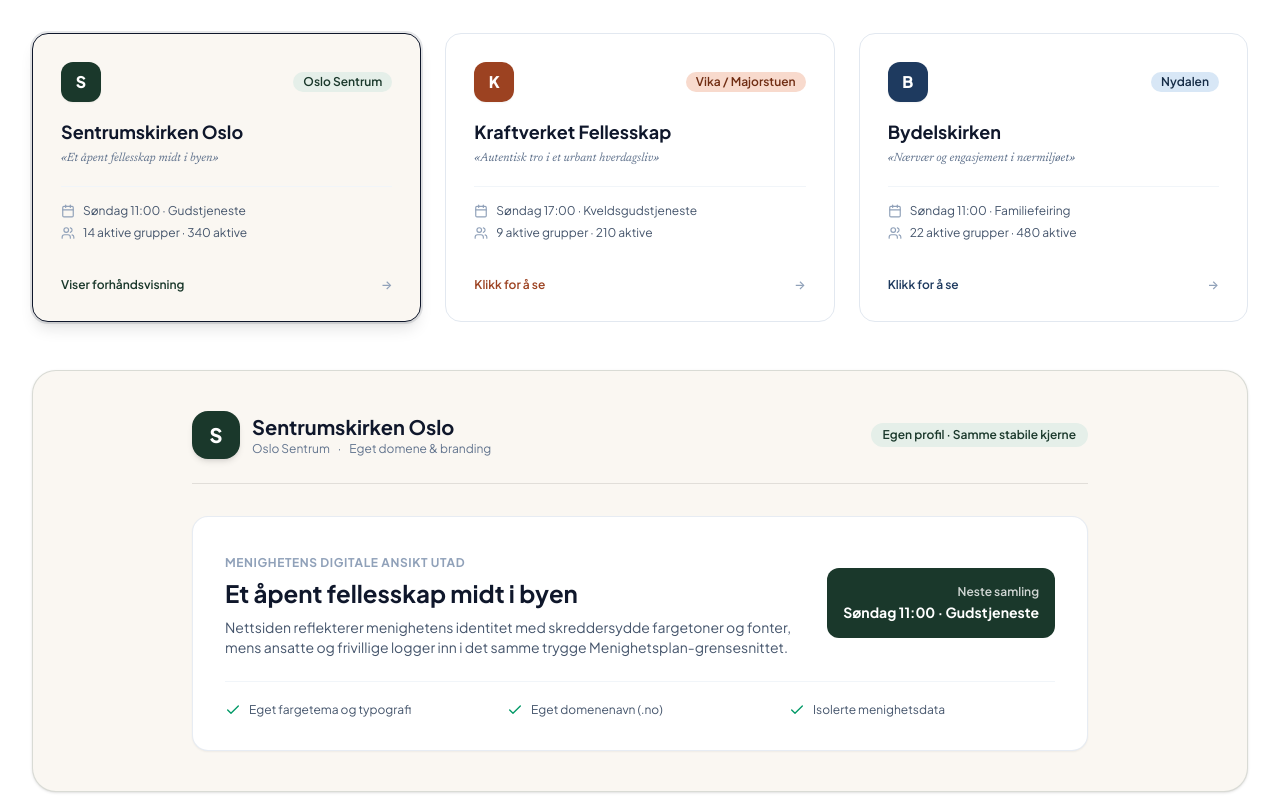
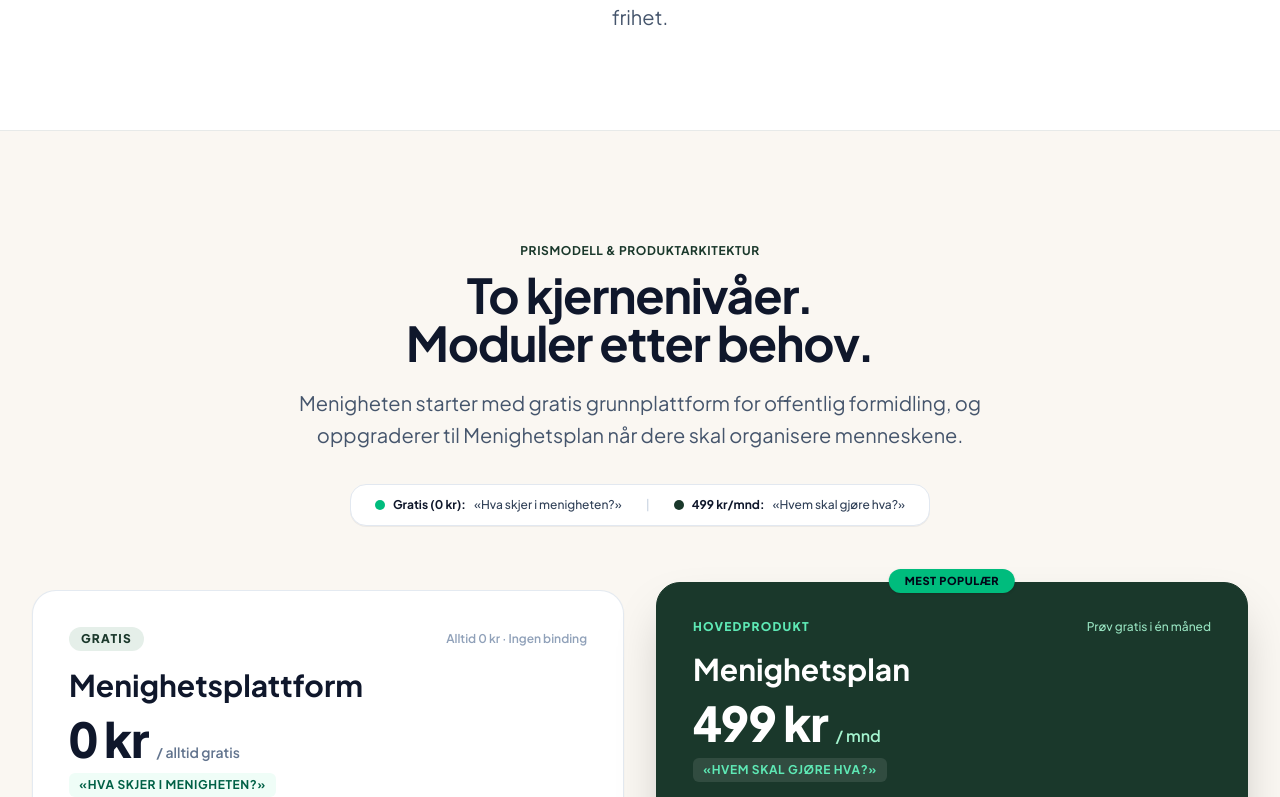
Before and after one commit to magnato-tech/MenighetsplanPresentasjon, a React (Vite) app: page / in a window 1280 px wide. Shown: the part 7703-8500 px from the top of the page. Built offline with nearby package versions, Linux system fonts and the light colour scheme.

Commit message:
Fjern de oppdiktede menighetene fra salgssiden.
Behold setningen om særpreg, farger og logo, uten kortene med medlemsstall og egne domener.

Co-authored-by: Magnar  <magnato-tech@users.noreply.github.com>

```diff
--- a/src/components/ChurchesShowcase.tsx
+++ b/src/components/ChurchesShowcase.tsx
@@ -1,18 +1,9 @@
-import React, { useState } from 'react';
-import { Sparkles, Calendar, Users, ArrowRight, Check } from 'lucide-react';
-import { MOCK_CHURCHES, ChurchProfile } from '../data/mockData';
+import React from 'react';
 
 export const ChurchesShowcase: React.FC = () => {
-  const [selectedChurchId, setSelectedChurchId] = useState<string>('sentrumskirken');
-
-  const selectedChurch = MOCK_CHURCHES.find(c => c.id === selectedChurchId) || MOCK_CHURCHES[0];
-
   return (
-    <section id="menigheter" className="py-20 lg:py-28 bg-white border-b border-[#1A382B]/10">
-      <div className="max-w-7xl mx-auto px-4 sm:px-6 lg:px-8">
-
-        {/* Section Header */}
-        <div className="max-w-3xl mx-auto text-center mb-16">
+    <section id="menigheter" className="py-20 lg:py-24 bg-white border-b border-[#1A382B]/10">
+      <div className="max-w-3xl mx-auto px-4 sm:px-6 lg:px-8 text-center">
         <div className="text-xs font-bold uppercase tracking-wider text-[#1A382B] mb-3">
           Fleksibilitet & Identitet
         </div>
@@ -23,147 +14,6 @@ export const ChurchesShowcase: React.FC = () => {
           Menighetsplan tilpasses hver enkelt menighets særpreg, farger og logo uten at selve plattformen blir fragmentert. Én felles kodebase – full lokal frihet.
         </p>
       </div>
-
-        {/* 3 Selectable Church Cards */}
-        <div className="grid grid-cols-1 md:grid-cols-3 gap-6 mb-12">
-          {MOCK_CHURCHES.map((church) => {
-            const isSelected = church.id === selectedChurchId;
-            return (
-              <div
-                key={church.id}
-                onClick={() => setSelectedChurchId(church.id)}
-                className={`p-6 sm:p-7 rounded-2xl border transition-all duration-200 cursor-pointer text-left flex flex-col justify-between ${
-                  isSelected
-                    ? 'border-slate-900 shadow-lg ring-2 ring-slate-900/10 bg-[#FAF7F2]'
-                    : 'border-slate-200 bg-white hover:border-slate-300 hover:bg-slate-50/50'
-                }`}
-              >
-                <div>
-                  <div className="flex items-center justify-between mb-4">
-                    {/* Church logo mark with church specific accent */}
-                    <div
-                      className="w-10 h-10 rounded-xl flex items-center justify-center font-black text-white text-base shadow-xs"
-                      style={{ backgroundColor: church.accentColor }}
-                    >
-                      {church.name[0]}
-                    </div>
-
-                    <span
-                      className="text-xs font-semibold px-2.5 py-0.5 rounded-full"
-                      style={{ backgroundColor: church.badgeBg, color: church.badgeText }}
-                    >
-                      {church.location}
-                    </span>
-                  </div>
-
-                  <h3 className="text-lg font-bold text-slate-900">{church.name}</h3>
-                  <p className="text-xs text-slate-500 mt-1 italic font-serif">
-                    «{church.tagline}»
-                  </p>
-
-                  <div className="mt-5 pt-4 border-t border-slate-100 text-xs space-y-1.5 text-slate-600">
-                    <div className="flex items-center gap-2">
-                      <Calendar className="w-3.5 h-3.5 text-slate-400" />
-                      <span>{church.nextEvent}</span>
-                    </div>
-                    <div className="flex items-center gap-2">
-                      <Users className="w-3.5 h-3.5 text-slate-400" />
-                      <span>{church.activeGroups} aktive grupper · {church.membersCount}</span>
-                    </div>
-                  </div>
-                </div>
-
-                <div className="mt-6 pt-3 flex items-center justify-between text-xs font-semibold">
-                  <span style={{ color: church.accentColor }}>
-                    {isSelected ? 'Viser forhåndsvisning' : 'Klikk for å se'}
-                  </span>
-                  <span className="text-slate-400">→</span>
-                </div>
-              </div>
-            );
-          })}
-        </div>
-
-        {/* Dynamic Interactive Preview Canvas reflecting the selected Church */}
-        <div
-          className="rounded-3xl p-6 sm:p-10 border transition-all duration-300 shadow-sm"
-          style={{ backgroundColor: selectedChurch.primaryBg, borderColor: `${selectedChurch.accentColor}25` }}
-        >
-          <div className="max-w-4xl mx-auto">
-
-            {/* Top Preview Bar */}
-            <div className="flex flex-col sm:flex-row sm:items-center justify-between gap-4 pb-6 border-b border-black/10">
-              <div className="flex items-center gap-3">
-                <div
-                  className="w-12 h-12 rounded-2xl flex items-center justify-center text-white font-extrabold text-xl shadow-md"
-                  style={{ backgroundColor: selectedChurch.accentColor }}
-                >
-                  {selectedChurch.name[0]}
-                </div>
-                <div>
-                  <h4 className="text-xl font-bold text-slate-900">{selectedChurch.name}</h4>
-                  <div className="text-xs text-slate-500 flex items-center gap-2">
-                    <span>{selectedChurch.location}</span>
-                    <span>·</span>
-                    <span>Eget domene & branding</span>
-                  </div>
-                </div>
-              </div>
-
-              <div className="flex items-center gap-2">
-                <span
-                  className="text-xs font-semibold px-3 py-1 rounded-full"
-                  style={{ backgroundColor: selectedChurch.badgeBg, color: selectedChurch.badgeText }}
-                >
-                  Egen profil · Samme stabile kjerne
-                </span>
-              </div>
-            </div>
-
-            {/* Inner Church Site Snippet */}
-            <div className="mt-8 bg-white rounded-2xl p-6 sm:p-8 border border-slate-200/80 shadow-xs">
-              <div className="flex flex-col sm:flex-row items-start sm:items-center justify-between gap-4">
-                <div>
-                  <span className="text-xs font-bold uppercase tracking-wider text-slate-400">
-                    Menighetens digitale ansikt utad
-                  </span>
-                  <h5 className="text-2xl font-bold text-slate-900 mt-1">
-                    {selectedChurch.tagline}
-                  </h5>
-                  <p className="text-sm text-slate-600 mt-2 max-w-xl">
-                    Nettsiden reflekterer menighetens identitet med skreddersydde fargetoner og fonter, mens ansatte og frivillige logger inn i det samme trygge Menighetsplan-grensesnittet.
-                  </p>
-                </div>
-
-                <div
-                  className="p-4 rounded-xl text-white text-xs font-semibold shrink-0 text-center sm:text-right"
-                  style={{ backgroundColor: selectedChurch.accentColor }}
-                >
-                  <div className="opacity-80">Neste samling</div>
-                  <div className="text-sm font-bold mt-0.5">{selectedChurch.nextEvent}</div>
-                </div>
-              </div>
-
-              <div className="mt-6 pt-5 border-t border-slate-100 grid grid-cols-1 sm:grid-cols-3 gap-4 text-xs text-slate-600">
-                <div className="flex items-center gap-2">
-                  <Check className="w-4 h-4 text-emerald-600" />
-                  <span>Eget fargetema og typografi</span>
-                </div>
-                <div className="flex items-center gap-2">
-                  <Check className="w-4 h-4 text-emerald-600" />
-                  <span>Eget domenenavn (.no)</span>
-                </div>
-                <div className="flex items-center gap-2">
-                  <Check className="w-4 h-4 text-emerald-600" />
-                  <span>Isolerte menighetsdata</span>
-                </div>
-              </div>
-            </div>
-
-          </div>
-        </div>
-
-      </div>
     </section>
   );
 };
--- a/src/data/mockData.ts
+++ b/src/data/mockData.ts
@@ -13,22 +13,6 @@ export interface CalendarEvent {
   location: string;
   speakerOrLeader: string;
   description: string;
-}
-
-export interface ChurchProfile {
-  id: string;
-  name: string;
-  location: string;
-  tagline: string;
-  accentColor: string;
-  primaryBg: string;
-  secondaryBg: string;
-  textColor: string;
-  badgeBg: string;
-  badgeText: string;
-  nextEvent: string;
-  membersCount: string;
-  activeGroups: number;
 }
 
 export interface ModuleItem {
@@ -97,54 +81,6 @@ export const MOCK_CALENDAR_EVENTS: CalendarEvent[] = [
     location: 'Kjellerstua',
     speakerOrLeader: 'Kasper & Lea',
     description: 'Sosialt, lovsang, kiosk og kafé for ungdom fra 13 til 19 år.'
-  }
-];
-
-export const MOCK_CHURCHES: ChurchProfile[] = [
-  {
-    id: 'sentrumskirken',
-    name: 'Sentrumskirken Oslo',
-    location: 'Oslo Sentrum',
-    tagline: 'Et åpent fellesskap midt i byen',
-    accentColor: '#1A382B',
-    primaryBg: '#FAF7F2',
-    secondaryBg: '#F1F7F3',
-    textColor: '#1A382B',
-    badgeBg: '#E5EFE9',
-    badgeText: '#1A382B',
-    nextEvent: 'Søndag 11:00 · Gudstjeneste',
-    membersCount: '340 aktive',
-    activeGroups: 14
-  },
-  {
-    id: 'kraftverket',
-    name: 'Kraftverket Fellesskap',
-    location: 'Vika / Majorstuen',
-    tagline: 'Autentisk tro i et urbant hverdagsliv',
-    accentColor: '#9C4221',
-    primaryBg: '#FDF8F5',
-    secondaryBg: '#FBECE6',
-    textColor: '#702D13',
-    badgeBg: '#F8DACD',
-    badgeText: '#702D13',
-    nextEvent: 'Søndag 17:00 · Kveldsgudstjeneste',
-    membersCount: '210 aktive',
-    activeGroups: 9
-  },
-  {
-    id: 'bydelskirken',
-    name: 'Bydelskirken',
-    location: 'Nydalen',
-    tagline: 'Nærvær og engasjement i nærmiljøet',
-    accentColor: '#1E3A5F',
-    primaryBg: '#F7F9FC',
-    secondaryBg: '#EBF2FA',
-    textColor: '#162C46',
-    badgeBg: '#D8E7F6',
-    badgeText: '#162C46',
-    nextEvent: 'Søndag 11:00 · Familiefeiring',
-    membersCount: '480 aktive',
-    activeGroups: 22
   }
 ];
 
```
Lines whose indentation alone changed are shown as unchanged.
